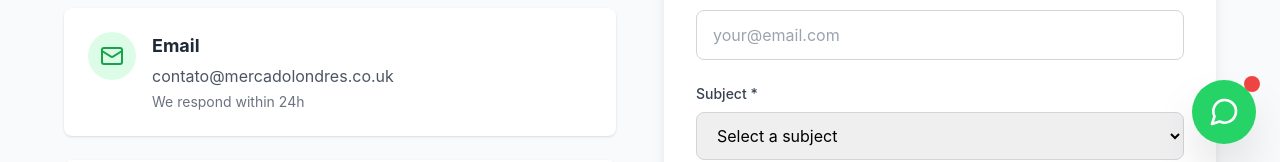
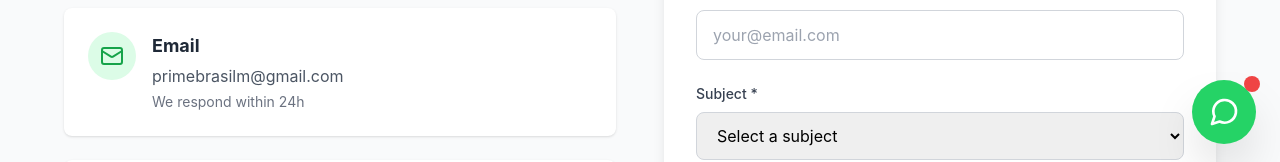
Before and after one commit to contatoantaresenergia-netizen/Mercado-Londres, a Next.js app: page /en/contato in a window 1280 px wide. Shown: the part 632-794 px from the top of the page. Built offline with nearby package versions, Linux system fonts and the light colour scheme; no server answers.

Commit message:
Update page.js

```diff
--- a/src/app/[lang]/contato/page.js
+++ b/src/app/[lang]/contato/page.js
@@ -221,7 +221,7 @@ export default function ContatoPage() {
                     <h3 className="font-bold text-lg text-gray-800 mb-1">
                       {t.email.title}
                     </h3>
-                    <p className="text-gray-600">contato@mercadolondres.co.uk</p>
+                    <p className="text-gray-600"> primebrasilm@gmail.com</p>
                     <p className="text-sm text-gray-500 mt-1">
                       {t.email.response}
                     </p>
```
